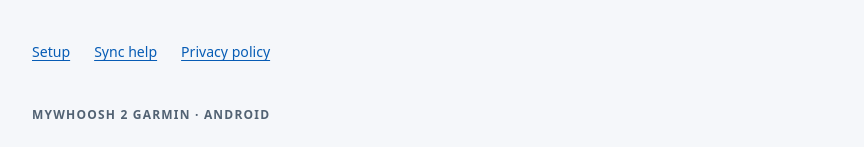
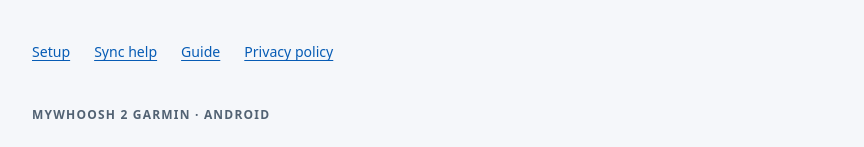
Before and after one commit to DoronK/mywhoosh2garmin-privacy, a plain HTML site: page help.html in a window 1280 px wide. Shown: the top 147 px of the page, without its empty margins (207-1071 px from the left). Drawn offline with Linux system fonts and the light colour scheme.

Commit message:
Link the guide page from the help page nav

```diff
--- a/help.html
+++ b/help.html
@@ -36,7 +36,7 @@
 </head>
 <body>
 <main>
-  <nav aria-label="Page navigation"><a href="#setup">Setup</a><a href="#help">Sync help</a><a href="./">Privacy policy</a></nav>
+  <nav aria-label="Page navigation"><a href="#setup">Setup</a><a href="#help">Sync help</a><a href="guide.html">Guide</a><a href="./">Privacy policy</a></nav>
   <header>
     <p class="eyebrow">MyWhoosh 2 Garmin · Android</p>
     <h1>Your MyWhoosh rides,<br>in Garmin Connect.</h1>
```
